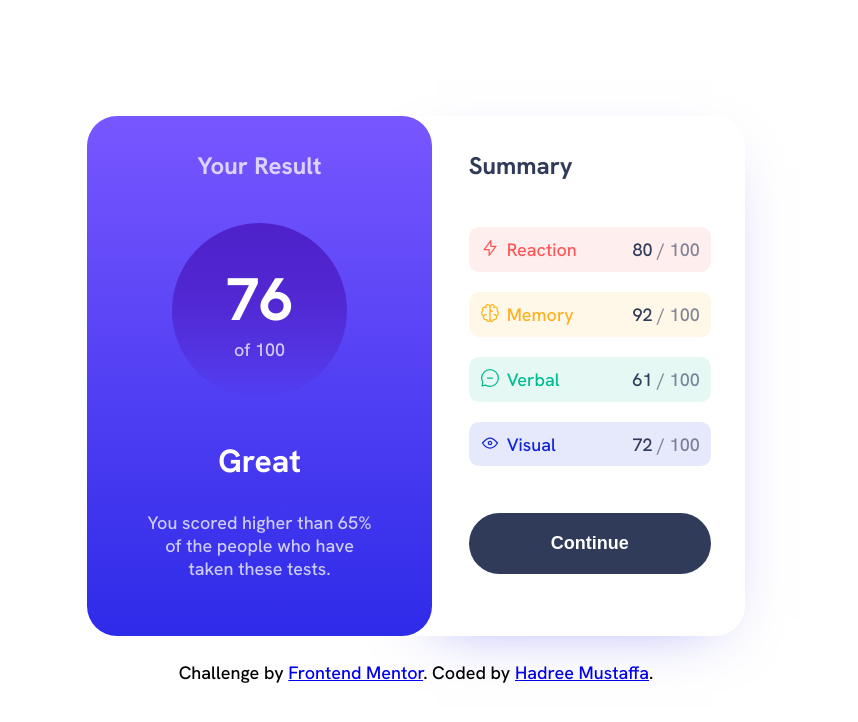
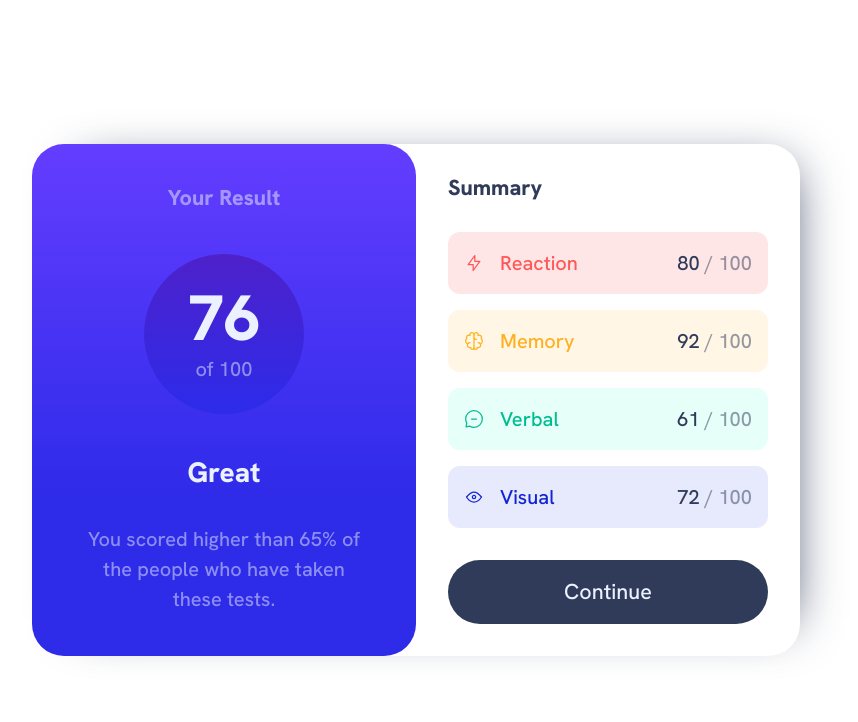
Before and after one commit to hadreemustaffa/results-summary, a plain HTML site: page index.html in a window 1280 px wide. Shown: the whole page, without its empty margins (224-1082 px from the left). Drawn offline with Linux system fonts and the light colour scheme.

Commit message:
change class name and styling rules

```diff
--- a/app.js
+++ b/app.js
@@ -3,19 +3,18 @@ fetch('./data.json')
   .then((data) => {
     let avg = 0;
     for (let i = 0; i < data.length; i++) {
-			// calculate total average score and round off
       avg += Math.round(data[i].score / data.length);
-			document.getElementById('total-avg').innerHTML = avg;
+      document.querySelector('.result__score-avg').innerHTML = avg;
 
-			// render all categories as list-items with id
-			const allCategories = document.getElementById('categories');
+      const allCategories = document.querySelector('.summary__categories');
       allCategories.innerHTML = `${data
         .map(
           (data) =>
-						`<li class='category' id='${data.category}'>
-						 <img class='icon' alt='' src=${data.icon} >
-						 <p>${data.category}</p>
-						 <p class='score'>${data.score} <span class='max'> / 100</span></p>
+            `<li class='summary__categories-item flex row space-between'>
+						 <p class="flex row">
+             <img class='summary__categories-icon' alt='' src=${data.icon}>
+             ${data.category}</p>
+						 <p class='summary__categories-score'>${data.score} <span> / 100</span></p>
 						 </li>`
         )
         .join('')}`;
--- a/data.json
+++ b/data.json
@@ -1,25 +1,24 @@
 [
   {
-    "category": "Reaction",
+    "category": "reaction",
     "score": 80,
     "icon": "./assets/images/icon-reaction.svg"
   },
   {
-    "category": "Memory",
+    "category": "memory",
     "score": 92,
     "icon": "./assets/images/icon-memory.svg"
 
   },
   {
-    "category": "Verbal",
+    "category": "verbal",
     "score": 61,
     "icon": "./assets/images/icon-verbal.svg"
 
   },
   {
-    "category": "Visual",
+    "category": "visual",
     "score": 72,
-    "icon": "./assets/images/icon-visual.svg",
-    "description" : "eye"
+    "icon": "./assets/images/icon-visual.svg"
   }
 ]
--- a/index.html
+++ b/index.html
@@ -4,43 +4,35 @@
 <head>
   <meta charset="UTF-8">
   <meta name="viewport" content="width=device-width, initial-scale=1.0">
+  <meta name="description" content="Results Summary solution for frontendmentor.io">
   <link rel="icon" type="image/png" sizes="32x32" href="./assets/images/favicon-32x32.png">
+  <title>FEM | Results Summary Component</title>
   <link rel="stylesheet" href="style.css">
-  <title>Frontend Mentor | Results Summary Component</title>
-  <script type="module" src="app.js"></script>
+  <script defer src="app.js"></script>
 </head>
 
 <body>
+  <main>
+    <div class="result flex column">
+      <h3 class="result__title">Your Result</h3>
+      <div class="result__score">
+        <h1 class="result__score-avg"></h1>
+        <p class="result__score-max">of 100</p>
+      </div>
+      <h2 class="result__subtitle">Great</h2>
+      <p class="result__description">You scored higher than 65% of the people who have taken these tests.</p>
+    </div>
 
-  <main>
-    <section id="total">
-
-      <h2 class="title">Your Result</h2>
-      <div id="circle">
-        <p id="total-avg"></p>
-        <p id="limit">of 100</p>
-      </div>
-      <h1 id="subtitle">Great</h1>
-      <p id="description">You scored higher than 65% of the people who have taken these tests.</p>
-    </section>
-
-    <section id="summary">
-
-      <h2 class="title">Summary</h2>
-      <ul id="categories">
+    <div class="summary">
+      <h3 class="summary__title">Summary</h3>
+      <ul class="summary__categories flex column">
       </ul>
 
-      <button id="btn" type="submit" value="Continue">
+      <button type="submit" value="Continue">
         Continue
       </button>
-
-    </section>
+    </div>
   </main>
-  <footer class="attribution">
-    Challenge by <a href="https://www.frontendmentor.io?ref=challenge" target="_blank">Frontend Mentor</a>.
-    Coded by <a href="#">Hadree Mustaffa</a>.
-  </footer>
-
 
 </body>
 
--- a/style.css
+++ b/style.css
@@ -1,263 +1,317 @@
-@import url('https://fonts.googleapis.com/css2?family=Hanken+Grotesk:wght@500;700;800&display=swap');
-
-:root {
-	/* font-family */
-	--hanken: 'Hanken Grotesk', sans-serif;
-
-	/* colors */
-	--lightred: hsl(0, 100%, 67%);
-	--orangey-yellow: hsl(39, 100%, 56%);
-	--greenteal: hsl(166, 100%, 37%);
-	--cobaltblue: hsl(234, 85%, 45%);
-	--link: hsl(228deg, 45%, 44%);
-
-	/* gradients(background) */
-	--lightslateblue: hsl(252, 100%, 67%);
-	--lightroyalblue: hsl(241, 81%, 54%);
-	/* gradients(circle) */
-	--violetblue: hsla(256, 72%, 46%, 1);
-	--persianblue: hsla(241, 72%, 46%, 0);
-
-	/* neutralcolors */
-	--paleblue: hsl(221, 100%, 96%);
-	--lightlavender: hsl(241, 100%, 89%);
-	--darkgrayblue: hsl(224, 30%, 27%);
-}
-
-* {
-	margin: 0;
-	padding: 0;
+/* Box sizing rules */
+*,
+*::before,
+*::after {
   box-sizing: border-box;
 }
 
-body {
-	font-family: var(--hanken);
-	display: flex;
-	align-items: center;
-	justify-content: center;
-	flex-direction: column;
-	min-height: 100vh;
+/* Prevent font size inflation */
+html {
+  -moz-text-size-adjust: none;
+  -webkit-text-size-adjust: none;
+  text-size-adjust: none;
 }
 
+/* Remove default margin in favour of better control in authored CSS */
+body,
+h1,
+h2,
+h3,
+h4,
+p,
+figure,
+blockquote,
+dl,
+dd {
+  margin: 0;
+}
+
+/* Remove list styles on ul, ol elements with a list role, which suggests default styling will be removed */
+ul[role='list'],
+ol[role='list'] {
+  list-style: none;
+}
+
+/* Set core body defaults */
+body {
+  min-height: 100vh;
+  line-height: 1.5;
+}
+
+/* Set shorter line heights on headings and interactive elements */
+h1,
+h2,
+h3,
+h4,
+button,
+input,
+label {
+  line-height: 1.1;
+}
+
+/* Balance text wrapping on headings */
+h1,
+h2,
+h3,
+h4 {
+  text-wrap: balance;
+}
+
+/* A elements that don't have a class get default styles */
+a:not([class]) {
+  text-decoration-skip-ink: auto;
+  color: currentColor;
+}
+
+/* Make images easier to work with */
+img,
+picture {
+  max-width: 100%;
+  display: block;
+}
+
+/* Inherit fonts for inputs and buttons */
+input,
+button,
+textarea,
+select {
+  font: inherit;
+}
+
+/* Make sure textareas without a rows attribute are not tiny */
+textarea:not([rows]) {
+  min-height: 10em;
+}
+
+/* Anything that has been anchored to should have extra scroll margin */
+:target {
+  scroll-margin-block: 5ex;
+}
+
+@font-face {
+  font-family: 'Hanken Grotesk';
+  src: local('Hanken Grotesk Bold'), local('HankenGrotesk-Bold'),
+    url('./assets/fonts/HankenGrotesk-Bold.woff2') format('woff2'),
+    url('./assets/fonts/HankenGrotesk-Bold.woff') format('woff');
+  font-weight: bold;
+  font-style: normal;
+  font-display: swap;
+}
+
+@font-face {
+  font-family: 'Hanken Grotesk';
+  src: local('Hanken Grotesk ExtraBold'), local('HankenGrotesk-ExtraBold'),
+    url('./assets/fonts/HankenGrotesk-ExtraBold.woff2') format('woff2'),
+    url('./assets/fonts/HankenGrotesk-ExtraBold.woff') format('woff');
+  font-weight: bold;
+  font-style: normal;
+  font-display: swap;
+}
+
+@font-face {
+  font-family: 'Hanken Grotesk';
+  src: local('Hanken Grotesk Medium'), local('HankenGrotesk-Medium'),
+    url('./assets/fonts/HankenGrotesk-Medium.woff2') format('woff2'),
+    url('./assets/fonts/HankenGrotesk-Medium.woff') format('woff');
+  font-weight: 500;
+  font-style: normal;
+  font-display: swap;
+}
+
+:root {
+  --ff-primary: 'Hanken Grotesk', sans-serif;
+
+  --fs-xl: 3.75rem;
+  --fs-lg: 1.5rem;
+  --fs-md: 1.125rem;
+  --fs-sm: 1rem;
+
+  --clr-primary-lightred: hsl(0, 100%, 67%);
+  --clr-primary-orangey-yellow: hsl(39, 100%, 56%);
+  --clr-primary-greenteal: hsl(166, 100%, 37%);
+  --clr-primary-cobaltblue: hsl(234, 85%, 45%);
+
+  --clr-secondary-lightslateblue: hsl(252, 100%, 67%);
+  --clr-secondary-lightroyalblue: hsl(241, 81%, 54%);
+  --clr-secondary-violetblue: hsla(256, 72%, 46%, 1);
+  --clr-secondary-persianblue: hsla(241, 72%, 46%, 0);
+
+  --clr-neutral-paleblue: hsl(221, 100%, 96%);
+  --clr-neutral-lightlavender: hsl(241, 100%, 89%);
+  --clr-neutral-darkgrayblue: hsl(224, 30%, 27%);
+}
+
+/* typography */
 h1 {
-	font-size: 2rem;
+  font-size: var(--fs-xl);
+  color: var(--clr-neutral-paleblue);
 }
 h2 {
-	font-size: 1.5rem;
+  font-size: var(--fs-lg);
+  color: var(--clr-neutral-paleblue);
 }
-p,
-#btn,
-.attribution {
-	font-size: 1.125rem;
+h3 {
+  font-size: var(--fs-md);
+}
+h3.result__title,
+.result__score-max,
+.result__description {
+  opacity: 0.5;
+}
+body {
+  font-family: var(--ff-primary);
+  font-size: var(--fs-sm);
+  color: var(--clr-neutral-paleblue);
+}
+.summary {
+  color: var(--clr-neutral-darkgrayblue);
+  text-transform: capitalize;
+}
+.summary__categories-item:first-child {
+  background-color: hsl(0, 100%, 95%);
+  color: hsl(0, 100%, 67%);
+}
+.summary__categories-item:nth-child(2) {
+  background-color: hsl(39, 100%, 95%);
+  color: hsl(39, 100%, 56%);
+}
+.summary__categories-item:nth-child(3) {
+  background-color: hsl(166, 100%, 95%);
+  color: hsl(166, 100%, 37%);
+}
+.summary__categories-item:last-child {
+  background-color: hsl(234, 85%, 95%);
+  color: hsl(234, 85%, 45%);
+}
+.summary__categories-score {
+  color: var(--clr-neutral-darkgrayblue);
+}
+.summary__categories-score span {
+  opacity: 0.5;
 }
 
-main {
-	margin: 0 auto;
-	width: 54vw;
-	min-width: 605px;
-	max-width: 1400px;
-	min-height: 520px;
-	display: flex;
-	flex-direction: row;
-	background-color: var(--white);
+button {
+  font-size: var(--fs-md);
 }
 
-#total {
-	position: relative;
-	left: 2.37%;
+/* layout */
+main {
+  width: 100vw;
   display: flex;
   flex-direction: column;
-	flex-basis: 50%;
-	padding: 8%;
-	padding-top: 5%;
-	background: linear-gradient(var(--lightslateblue), var(--lightroyalblue));
-	text-align: center;
-	justify-content: space-between;
-	border-radius: 30px;
-	z-index: 1;
+  background-color: white;
 }
 
-.title,
-#description,
-#limit {
-	color: hsla(0, 0%, 100%, 0.75);
+.result {
+  background: linear-gradient(
+    to top,
+    var(--clr-secondary-lightroyalblue) 30%,
+    hsl(252, 100%, 62%)
+  );
+  text-align: center;
+  justify-content: center;
+  gap: 1rem;
+  padding: 2rem 2.75rem;
+  border-radius: 0 0 2rem 2rem;
 }
-
-#total .title {
-	padding-bottom: 10%;
-}
-
-#circle {
+.result__score {
+  background: linear-gradient(
+    to top,
+    var(--clr-secondary-lightroyalblue) 5%,
+    var(--clr-secondary-violetblue)
+  );
+  width: 8.75rem;
+  height: 8.75rem;
+  margin: 0.5rem auto;
   display: flex;
   flex-direction: column;
   justify-content: center;
-	align-self: center;
-	background-image: linear-gradient(var(--violetblue), 70%, var(--persianblue));
-	height: 175px;
-	width: 175px;
-	padding: 10%;
   border-radius: 50%;
 }
-#total-avg {
-	color: white;
-	font-size: 60px;
-	font-weight: bold;
+
+.summary {
+  padding: 2rem;
+}
+.summary__categories {
+  padding: 0;
+  margin: 2rem 0;
+  gap: 1rem;
+}
+.summary__categories-item:not(p) {
+  border-radius: 0.75rem;
+}
+.summary__categories-item p {
+  padding: 1rem;
+  gap: 1rem;
 }
 
-#subtitle {
-	padding-top: 10%;
-	padding-bottom: 5%;
-	color: white;
+button {
+  width: 100%;
+  padding: 1rem;
+  border-radius: 2rem;
+  outline: transparent;
+  border: transparent;
+  background: var(--clr-neutral-darkgrayblue);
+  color: var(--clr-neutral-paleblue);
+}
+button:hover {
+  cursor: pointer;
+  background: linear-gradient(
+    to top,
+    var(--clr-secondary-lightroyalblue) 30%,
+    hsl(252, 100%, 62%)
+  );
+}
+button:focus-visible {
+  outline-offset: 2px;
+  outline: 2px solid black;
 }
 
-#summary {
-	position: relative;
-	right: 2.37%;
-	background-color: var(--white);
+@media (min-width: 48rem) {
+  :root {
+    --fs-xl: 4rem;
+    --fs-lg: 1.75rem;
+    --fs-md: 1.35rem;
+    --fs-sm: 1.25rem;
+  }
+  body {
     display: flex;
-	flex-direction: column;
+    justify-content: center;
+    align-items: center;
+  }
+  main {
+    flex-direction: row;
+    max-width: 48rem;
+    border-radius: 2rem;
+    box-shadow: 20px -5px 50px -30px var(--clr-neutral-darkgrayblue);
+  }
+  .result,
+  .summary {
     flex-basis: 50%;
-	justify-content: space-between;
-	padding: 5%;
-	padding-bottom: 62.2px;
-	padding-left: 10%;
-	border-radius: 0 30px 30px 0;
-	box-shadow: 2px 18px 60px -35px hsla(241, 81%, 54%, 0.5);
-	z-index: 0;
   }
-
-#summary .title {
-	color: var(--darkgrayblue);
+  .result {
+    justify-content: space-around;
+    border-radius: 2rem;
   }
-
-#categories {
-	display: flex;
-	flex-direction: column;
-	gap: 20px;
-	list-style-type: none;
-	width: 100%;
+  .result__score {
+    width: 10rem;
+    height: 10rem;
   }
-.category {
-	width: 100%;
-	padding: 4.5%;
-	display: grid;
-	grid-template-columns: 0.35fr 1.5fr 1fr;
-	border-radius: 10px;
-}
-.score {
-	color: var(--darkgrayblue);
-	text-align: end;
-}
-.max {
-	color: hsla(224, 30%, 27%, 0.6);
-}
-
-/* category ids */
-#Reaction {
-	background-color: hsla(0, 100%, 67%, 0.1);
-	color: var(--lightred);
-}
-#Memory {
-	background-color: hsla(39, 100%, 56%, 0.1);
-	color: var(--orangey-yellow);
-}
-#Verbal {
-	background-color: hsla(166, 100%, 37%, 0.1);
-	color: var(--greenteal);
-}
-#Visual {
-	background-color: hsla(234, 85%, 45%, 0.1);
-	color: var(--cobaltblue);
-}
-#btn {
-	font-weight: bold;
-	padding: 20px;
-	border-radius: 50px;
-	background-color: var(--darkgrayblue);
-	color: white;
-	border: none;
-}
-#btn:hover {
-	background-image: linear-gradient(
-		var(--lightslateblue),
-		var(--lightroyalblue)
-	);
-	cursor: pointer;
-}
-
-.attribution {
-	margin-top: 2%;
-	text-align: center;
-}
-
-@media only screen and (max-width: 600px) {
-	h1 {
-		font-size: 28px;
-	}
-	h2 {
-		font-size: 20px;
-	}
-
-	body {
-		justify-content: flex-start;
-	}
-
-	main {
-		width: 100vw;
-		height: 100vh;
-		min-width: 315px;
-		max-width: 480px;
-		flex-direction: column;
-	}
-
-	#total {
-		flex-basis: 30%;
-		left: 0;
-		border-radius: 0 0 30px 30px;
-		padding-top: 5%;
-		padding-bottom: 10%;
-	}
-
-	#total .title {
-		padding-bottom: 5%;
-	}
-	#subtitle {
-		padding-top: 8%;
-		padding-bottom: 3%;
-	}
-
-	#summary {
-		justify-content: flex-start;
-		flex-basis: 70%;
-		right: 0;
-		padding: 5% 8%;
-		box-shadow: none;
-	}
-
-	#summary .title {
-		padding-bottom: 6.275%;
-	}
-
-	#categories {
-		padding-bottom: 6.275%;
-	}
-
-	.attribution {
-		display: none;
+  .summary {
+    border-radius: 2rem;
   }
 }
 
-@media only screen and (min-width: 1921px) {
-	h1 {
-		font-size: 3rem;
+/* utility classes */
+.flex {
+  display: flex;
 }
-
-	h2 {
-		font-size: 2.25rem;
+.row {
+  flex-direction: row;
 }
-
-	p,
-	.attribution {
-		font-size: 1.67rem;
+.column {
+  flex-direction: column;
 }
+.space-between {
+  justify-content: space-between;
 }
```
Lines whose indentation alone changed are shown as unchanged.
